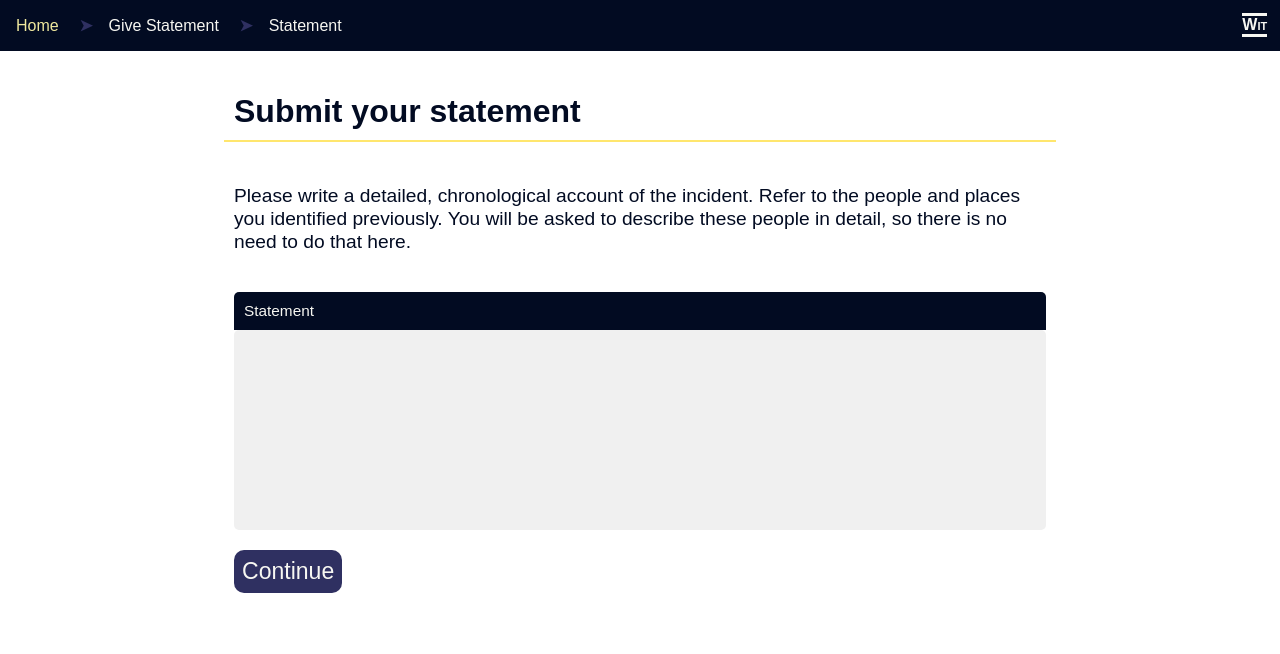
After one commit to vixus0/wit, a Flask app: page /give-statement/statement in a window 1280 px wide. The commit adds this page. Shown: the top 654 px of the page. Run offline with Flask 2, Linux system fonts and the light colour scheme.

Commit message:
add dirty nlp for witness statement

```diff
--- /dev/null
+++ b/dirty_nlp.py
@@ -0,0 +1,38 @@
+import fileinput
+import sys
+
+import spacy
+from spacy.lang.en import English
+from spacy.pipeline import EntityRuler
+
+nlp = spacy.load('en_core_web_sm')
+#nlp = English()
+
+patterns = [{"label": "PERSON", "pattern": "Anshul Sirur"},
+            {"label": "VEHICLE", "pattern": "car"},
+            {"label": "PLACE", "pattern": [{"LOWER": "bermondsey"}, {"LOWER": "street"}]},
+            {"label": "TIME", "pattern": [{"SHAPE": "dd:dd"}]},
+            {"label": "PERSON", "pattern": "shop attendant"},
+            {"label": "PERSON", "pattern": "security guard"},
+            {"label": "PERSON", "pattern": "injured"},
+            {"label": "PLACE", "pattern": "the shop"},
+            ]
+
+ruler = EntityRuler(nlp, overwrite_ents=True)
+ruler.add_patterns(patterns)
+
+nlp.add_pipe(ruler)
+
+def process(fn):
+  with open(fn) as f:
+    text = f.read()
+    return nlp(text)
+
+def process_text(text):
+    return nlp(text)
+
+if __name__ == '__main__':
+    for fn in sys.argv[1:]:
+        doc = process(fn)
+        for ent in doc.ents:
+            print(ent.text, ent.label_)
--- /dev/null
+++ b/statements/me.txt
@@ -0,0 +1 @@
+My name is Anshul Sirur. Yesterday I saw someone breaking into a car on Bermondsey Street.
--- /dev/null
+++ b/statements/redcap.txt
@@ -0,0 +1 @@
+A few minutes after 14:03 I saw how the man in the red cap started yelling at the security guard by the door. A shop attendant came and the man in the red cap punched her in the face. The security guard tried to restrain the main in the red cap, but then Adam Smith dashed out of the door. The whole thing happened right in front of me. Another shop attendant came and stood next to the first, while the security guard restrained the man in the red cap to the floor. I think Adam Smith was carrying a large, black bag. I found my friend inside the shop and rushed to the side of the injured shop attendant. My friend Russell is a trained first aider, so he asked if the shop had any kit. The second shop attendant went to get a first aid kid, and when she came back, my friend started patching up the injured person. In the meantima, the other shop attendant called the police. The man in the red cap was yelling all the time. The security guard allowed him to stand and told him to stay until the police would come back. The man in the red cap reluctantly agreed, took up his phone, and made a call. I don't know to whom. Then the police arrived, and took me aside to make this statement. Other people were around us while all this happened, but no one else got directly involved.
--- a/static/style.css
+++ b/static/style.css
@@ -152,7 +152,7 @@ td {
 }
 
 .entities {
-  padding: 2em;
+  padding: 10px;
 }
 
 .top {
@@ -243,6 +243,10 @@ main.statement {
   margin: auto;
 }
 
+main.statement.wide {
+  width: 70%;
+}
+
 form.statement {
   padding: 10px;
   font-size: 1.2em;
@@ -308,3 +312,17 @@ form.statement button {
   overflow: hidden;
   margin: 0 10px 30px 0;
 }
+
+.editable {
+  background-color: #f0f0f0;
+  color: var(--c1);
+  border-radius: 5px;
+  min-height: 200px;
+  margin-bottom: 20px;
+  padding: 10px;
+  line-height: 2.5;
+}
+
+.hints li {
+  margin-bottom: 20px;
+}
--- /dev/null
+++ b/templates/witness_statement.html
@@ -0,0 +1,38 @@
+{% include "head.html" %}
+<main class="statement wide">
+<h1>Submit your statement</h1>
+<p class="guidance">
+Please write a detailed, chronological account of the incident. Refer to the people and places you identified previously. You will be asked to describe these people in detail, so there is no need to do that here.
+</p>
+
+<form id="statement_submit" class="statement" method=POST>
+  <label>Statement</label>
+  {% if statement_text %}
+  {{ statement_text.replace('class="entities"', 'id="statement_edit" class="editable entities" contenteditable=true')|safe }}
+  {% else %}
+  <div id="statement_edit" class="editable entities" contenteditable=true>
+  </div>
+  {% endif %}
+  {% if hints %}
+  <ul class=hints>
+    {% for hint in hints %}
+    <li>You mentioned a <mark class="entity" style="background: #ddd; padding: 0.45em 0.6em; margin: 0 0.25em; line-height: 1; border-radius: 0.35em; box-decoration-break: clone; -webkit-box-decoration-break: clone">{{ hint['ent'].text }}<span style="font-size: 0.8em; font-weight: bold; line-height: 1; border-radius: 0.35em; text-transform: uppercase; vertical-align: middle; margin-left: 0.5rem">{{ hint['ent'].label_ }}</span></mark>, would you be able to add {{ hint['prompt'] }}?</li>
+    {% endfor %}
+  </div>
+  {% endif %}
+  <input type=hidden name="statement" id="statement_text" value="">
+  <button type=submit>Continue</button>
+</form>
+
+<script type=application/javascript>
+  const form = document.getElementById('statement_submit')
+  const edit = document.getElementById('statement_edit')
+  const input = document.getElementById('statement_text')
+
+  form.onsubmit = function submit(event) {
+    var content = edit.textContent.trim();
+    console.log(content);
+    input.value = content;
+  }
+</script>
+</main>
--- a/witness.py
+++ b/witness.py
@@ -2,6 +2,9 @@
 
 from flask import Flask, render_template, request
 from jinja2 import Environment, FileSystemLoader, select_autoescape
+from spacy import displacy
+
+from dirty_nlp import process_text
 
 env = Environment(
         loader = FileSystemLoader('templates'),
@@ -30,5 +33,21 @@ def care():
 def consent():
     return render_template('witness_consent.html', next='/give-statement/statement')
 
+@app.route('/give-statement/statement', methods=['GET', 'POST'])
+def nlp():
+    if request.method == 'POST':
+        _statement = process_text(request.form['statement'])
+        _spacy_html = displacy.render(_statement, style='ent', minify=True)
+        _hints = []
+
+        for ent in _statement.ents:
+            if ent.label_ == 'VEHICLE':
+                _hints.append({ 'ent': ent, 'prompt': 'more detail' })
+            elif ent.label_ == 'PLACE':
+                _hints.append({ 'ent': ent, 'prompt': 'an address' })
+
+        return render_template('witness_statement.html', statement_text=_spacy_html, hints=_hints)
+    return render_template('witness_statement.html')
+
 if __name__ == '__main__':
     app.run(host='127.0.0.1', port=4000)
```
Also changed, not shown: static/data.json (+1 -1 lines).
